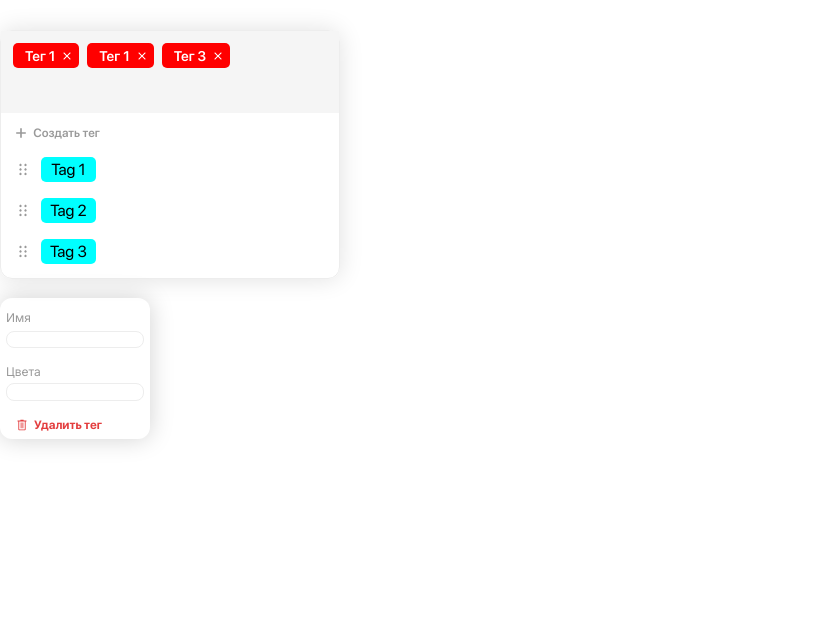
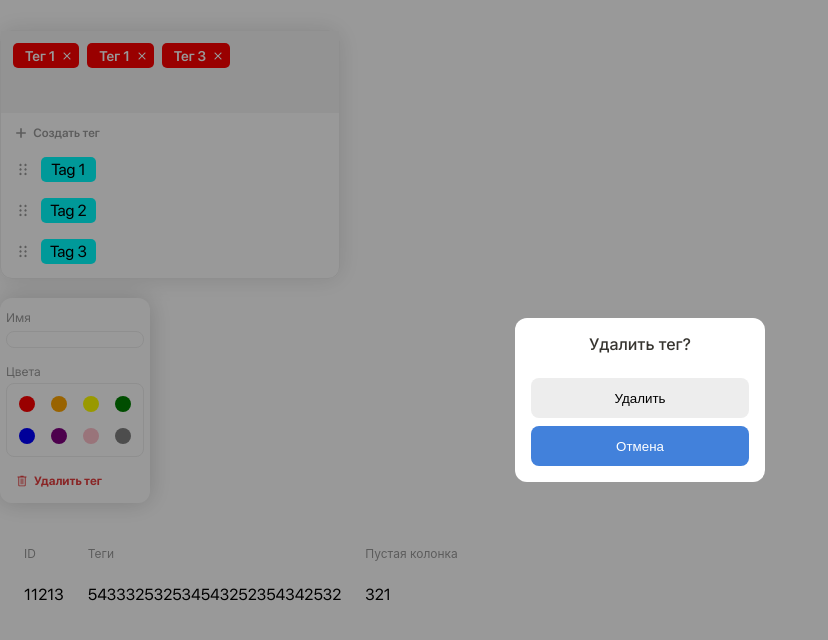
Before and after one commit to Liltotto/dobrofon_test, a Next.js app: page / in a window 1280 px wide. Both pictures are taken after a click on the button "Удалить тег". Shown: the top 640 px of the page, without its empty margins (0-828 px from the left). Built offline with nearby package versions, Linux system fonts and the light colour scheme; a web font is replaced by a local one.

Commit message:
single tag editing window done

```diff
--- /dev/null
+++ b/src/app/components/MyModal/MyModal.module.scss
@@ -0,0 +1,24 @@
+.myModal {
+    position: fixed;
+    top: 0;
+    left: 0;
+    bottom: 0;
+    right: 0;
+    display: none;
+    background-color: rgba(0, 0, 0, 0.4);
+
+}
+
+.myModalContent {
+    padding: 16px;
+    background: rgb(255, 255, 255);
+    border-radius: 12px;
+    min-width: 250px;
+
+}
+
+.myModal.active {
+    display: flex;
+    justify-content: center;
+    align-items: center;
+}
--- /dev/null
+++ b/src/app/components/MyModal/MyModal.tsx
@@ -0,0 +1,26 @@
+// @flow
+
+import cl from './MyModal.module.scss';
+
+type Props = {
+    children: React.ReactNode,
+    visible: boolean,
+    setVisible: (visible: boolean) => void
+};
+
+export const MyModal = ({children, visible, setVisible} : Props) => {
+
+    const rootClasses = [cl.myModal];
+
+    if(visible){
+        rootClasses.push(cl.active);
+    }
+
+    return (
+        <div className={rootClasses.join(' ')} onClick={() => setVisible(false)}>
+            <div className={cl.myModalContent} onClick={(event) => event.stopPropagation()}>
+                {children}
+            </div>
+        </div>
+    );
+};
--- a/src/app/components/SingleTagEditingWindow/SingleTagEditingWindow.tsx
+++ b/src/app/components/SingleTagEditingWindow/SingleTagEditingWindow.tsx
@@ -1,11 +1,25 @@
 // @flow
+'use client'
 
+import { useState } from 'react';
 import './singleTagEditingWindow.scss'
+import { MyModal } from '../MyModal/MyModal';
 
 type Props = {
 
 };
 export const SingleTagEditingWindow = (props: Props) => {
+
+    const colors = ['red', 'orange', 'yellow', 'green', 'blue', 'purple', 'pink', 'grey'];
+
+    const [currentColor, setCurrentColor] = useState('');
+
+    const [modal, setModal] = useState(false);
+
+    const clickHandlerColor = (color: string) => {
+        setCurrentColor(color);
+    }
+
     return (
         <div className="single_tag_editing_window">
             <div className="name_input">
@@ -15,10 +29,14 @@ export const SingleTagEditingWindow = (props: Props) => {
 
             <div className="colors_panel">
                 <div className="inner_title">Цвета</div>
-                <div className="color_block"></div>
+                <div className="color_block">
+                    {colors.map((color) => (
+                        <button key={color} className="color" onClick={() => clickHandlerColor(color)} style={{ backgroundColor: color, outline: currentColor === color ? `2px solid ${color}` : '' }}></button>
+                    ))}
+                </div>
             </div>
 
-            <button className="delete_tag">
+            <button className="delete_tag" onClick={() => setModal(true)}>
                 <div className="delete_tag__trashcan">
                     <svg width="16" height="16" viewBox="0 0 16 16" fill="none" xmlns="http://www.w3.org/2000/svg">
                         <path d="M5.40513 13.2664C5.10931 13.2664 4.85673 13.1617 4.64737 12.9524C4.43801 12.743 4.33333 12.4904 4.33333 12.1946V4.39978H3.53333V3.53312H6.39998V2.81006H9.59998V3.53312H12.4666V4.39978H11.6666V12.1874C11.6666 12.4956 11.563 12.7525 11.3558 12.9581C11.1486 13.1636 10.8949 13.2664 10.5948 13.2664H5.40513ZM10.8 4.39978H5.19998V12.1946C5.19998 12.2545 5.21921 12.3036 5.25768 12.3421C5.29614 12.3805 5.34529 12.3998 5.40513 12.3998H10.5948C10.6461 12.3998 10.6931 12.3784 10.7359 12.3357C10.7786 12.2929 10.8 12.2459 10.8 12.1946V4.39978ZM6.66923 11.1998H7.53588V5.59978H6.66923V11.1998ZM8.46408 11.1998H9.33072V5.59978H8.46408V11.1998Z" fill="#E33D3E" />
@@ -27,6 +45,18 @@ export const SingleTagEditingWindow = (props: Props) => {
                 </div>
                 <div className="delete_tag__text">Удалить тег</div>
             </button>
+
+            <MyModal visible={modal} setVisible={setModal} >
+                <div className="modal_content">
+                    <h2>Удалить тег?</h2>
+                    <div className="modal_buttons">
+                        <button className='delete_button'>Удалить</button>
+                        <button className='cancel_button'>Отмена</button>
+                    </div>
+                </div>
+
+
+            </MyModal>
         </div>
     );
 };
--- a/src/app/components/SingleTagEditingWindow/singleTagEditingWindow.scss
+++ b/src/app/components/SingleTagEditingWindow/singleTagEditingWindow.scss
@@ -7,6 +7,7 @@
     padding: 12px 6px 6px 6px;
     /* shadow */
     box-shadow: 0px 0px 24px 0px rgba(0, 0, 0, 0.18);
+
 
 
     .name_input {
@@ -24,6 +25,23 @@
             padding: 8px;
             border: 1px solid rgb(237, 237, 237);
             border-radius: 8px;
+            display: flex;
+            flex-wrap: wrap;
+            gap: 8px;
+
+            .color {
+                //border: 2px solid rgb(71, 209, 124);
+                border: 0;
+                // outline: 2px solid;
+                outline-offset: 2px;
+                transition: all 0.2s;
+                height: 16px;
+                width: 16px;
+                border-radius: 100%;
+                margin: 4px;
+
+
+            }
         }
     }
 
@@ -31,7 +49,8 @@
         display: flex;
         align-items: center;
         gap: 4px;
-        padding: 0px 8px;
+        padding: 0px 8px 8px 8px;
+        ;
         border: 0;
         background-color: transparent;
         cursor: pointer;
@@ -60,3 +79,49 @@
     font-weight: 400;
     margin-bottom: 4px;
 }
+
+
+.modal_content {
+
+    h2 {
+        color: rgb(55, 53, 48);
+        font-family: var(--var-inter);
+        font-size: 16px;
+        font-weight: 500;
+        text-align: center;
+    }
+
+    .modal_buttons {
+
+        margin-top: 24px;
+        display: flex;
+        flex-direction: column;
+        gap: 8px;
+        .delete_button {
+            height: 40px;
+            width: 100%;
+            border: 0;
+            border-radius: 8px;
+            /* Border/2 */
+            background: rgb(237, 237, 237);
+
+            &:hover{
+                background: rgb(215, 215, 215);
+            }
+        }
+
+        .cancel_button {
+            height: 40px;
+            width: 100%;
+            border: 0;
+            border-radius: 8px;
+            color: white;
+            /* Style / 2 */
+            background: rgb(66, 129, 219);
+
+            &:hover{
+                background: rgb(52, 105, 184);
+            }
+        }
+    }
+}
--- /dev/null
+++ b/src/app/components/StartPage/StartPage.tsx
@@ -0,0 +1,32 @@
+// @flow
+
+//import { table } from "console";
+
+import './startPage.scss'
+
+type Props = {
+
+};
+export const StartPage = (props: Props) => {
+    return (
+        <table className="tags_table">
+            <thead>
+                <tr>
+                    <th>ID</th>
+                    <th>Теги</th>
+                    <th>Пустая колонка</th>
+                </tr>
+            </thead>
+
+            <tbody>
+                <tr>
+                    <td>11213</td>
+                    <td>543332532534543252354342532</td>
+                    <td>321</td>
+                </tr>
+            </tbody>
+
+
+        </table>
+    );
+};
--- /dev/null
+++ b/src/app/components/StartPage/startPage.scss
@@ -0,0 +1,24 @@
+.tags_table {
+    width: 100%;
+    border-spacing: 24px;
+    thead {
+        tr {
+
+            th {
+                color: rgb(153, 153, 153);
+                font-family: "SF Pro Text", sans-serif;
+                font-size: 12px;
+                font-weight: 400;
+                text-align: left;
+            }
+
+            th:nth-child(1), th:nth-child(2) {
+                width: auto;
+            }
+
+            th:nth-child(3) {
+                width: 100%;
+            }
+        }
+    }
+}
--- a/src/app/components/TagsEditingWindow/TagsEditingWindow.tsx
+++ b/src/app/components/TagsEditingWindow/TagsEditingWindow.tsx
@@ -26,6 +26,7 @@ export const TagsEditingWindow = (props: Props) => {
         { id: 3, name: 'Tag 3' },
     ]);
 
+    const [isScrollLocked, setScrollLocked] = useState(false);
 
 
     return (
--- a/src/app/layout.tsx
+++ b/src/app/layout.tsx
@@ -5,8 +5,8 @@ import "./globals.scss";
 const inter = Inter({ subsets: ["latin"], variable: "--var-inter" });
 
 export const metadata: Metadata = {
-  title: "Create Next App",
-  description: "Generated by create next app",
+  title: "Dobrofon Test",
+  description: "Dobrofon test project",
 };
 
 export default function RootLayout({
--- a/src/app/page.tsx
+++ b/src/app/page.tsx
@@ -1,4 +1,5 @@
 import { SingleTagEditingWindow } from "./components/SingleTagEditingWindow/SingleTagEditingWindow";
+import { StartPage } from "./components/StartPage/StartPage";
 import { TagsEditingWindow } from "./components/TagsEditingWindow/TagsEditingWindow";
 
 
@@ -8,6 +9,8 @@ export default function Home() {
       <TagsEditingWindow/>
       <br />
       <SingleTagEditingWindow/>
+      <br />
+      <StartPage/>
     </div>
   );
 }
```
